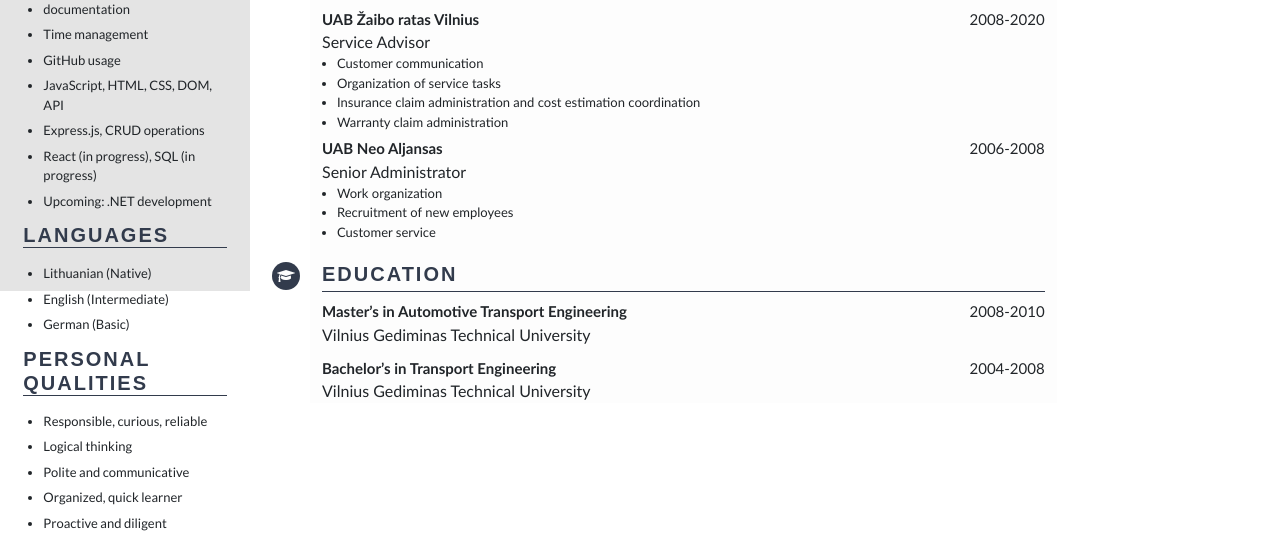
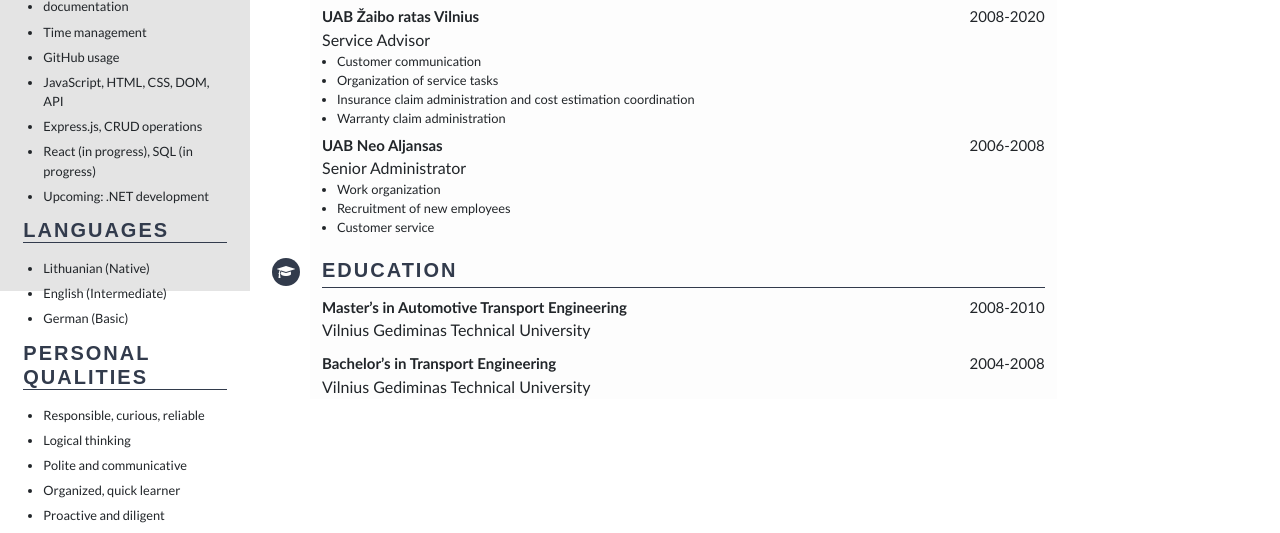
Before and after one commit to RokasIme/CV, a website: page index.html in a window 1280 px wide. Shown: the part 509-1042 px from the top of the page. Drawn offline with Linux system fonts and the light colour scheme; a web font is replaced by a local one.

Commit message:
coments deleted

```diff
--- a/css/main.css
+++ b/css/main.css
@@ -29,10 +29,6 @@ body * {
   font-family: Lato;
   src: url(../fonts/Lato-Regular.ttf);
 }
-/* H1, h2 šriftas: Now
-p šriftas: Lato
-visa darbo patirtis ir išsilavinimas: Aileron
- */
 
 header {
   height: 180px;
@@ -116,7 +112,7 @@ h2 {
 }
 .left-box p,
 .left-box li {
-  font-size: 13px;
+  font-size: 0.8rem;
 }
 
 .left-box li {
@@ -183,7 +179,7 @@ h2 {
 
 .right-section p,
 .right-section li {
-  font-size: 13px;
+  font-size: 0.8rem;
 }
 
 .company-year {
```
